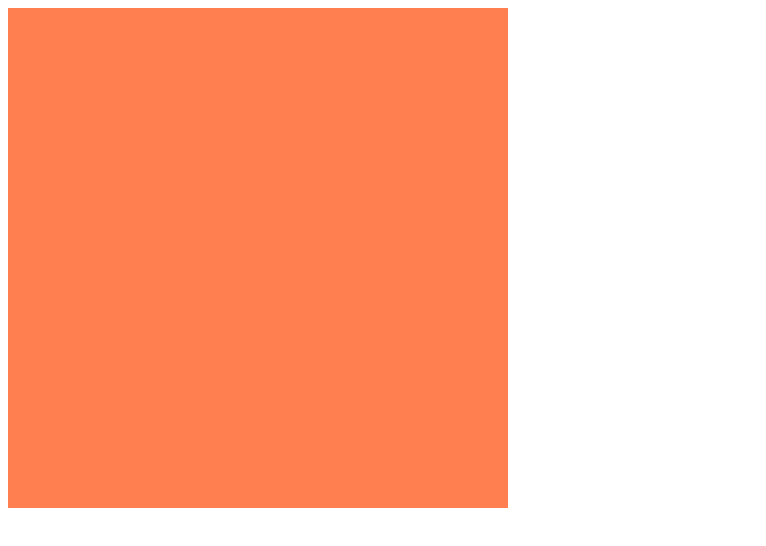
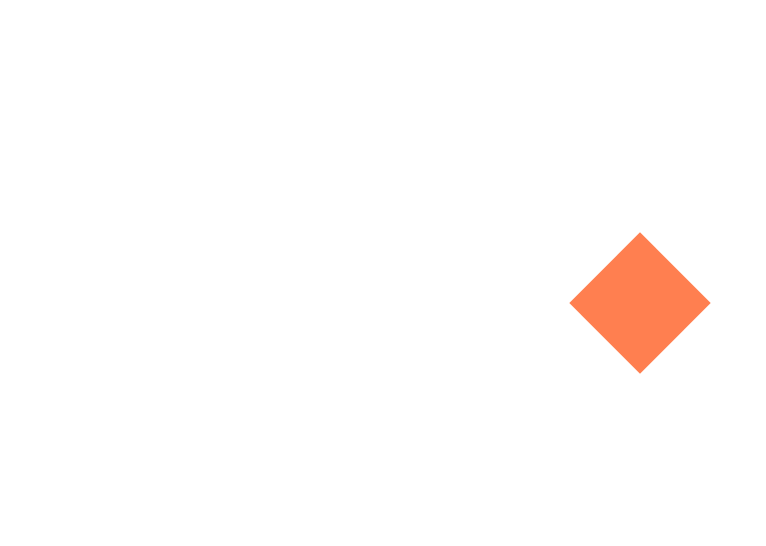
Before and after one commit to ameldedic/week-5-class-2, a plain HTML site: page prefixes/index.html in a window 1280 px wide. Shown: the whole page, without its empty margins (0-766 px from the left). Drawn offline with Linux system fonts and the light colour scheme.

Commit message:
comments added

```diff
--- a/floats/example-1/css/style.css
+++ b/floats/example-1/css/style.css
@@ -1,13 +1,15 @@
 /* -- FLOATING ELEMENTS -- */
+
 .container {
     background-color: coral;
     color: white;
 }
+
 img {
-    float: left;
+    float: left; /* -- https://developer.mozilla.org/en/docs/Web/CSS/float -- */
     margin: 0 1rem 0.5rem 0;
 }
 
 .second-paragraph {
-    clear: left;
+    clear: left; /* -- https://developer.mozilla.org/en/docs/Web/CSS/clear -- */
 }
--- a/floats/example-2/floating/css/style.css
+++ b/floats/example-2/floating/css/style.css
@@ -1,6 +1,12 @@
 /* -- FLOATING ELEMENTS -- */
-.container {
-    border: 1px solid red;
+.box {
+    background-color: coral;
+    color: white;
+}
+
+img {
+    float: left;
+    margin: 1rem;
 }
 
 .clearfix::after {
@@ -8,7 +14,3 @@
     display: block;
     clear: left;
 }
-
-img {
-    float: left;
-}
--- a/floats/example-3/css/style.css
+++ b/floats/example-3/css/style.css
@@ -6,6 +6,7 @@
 body{
     color: white;
 }
+
 .container-1 {
     background-color: coral;
 }
--- a/prefixes/css/style.css
+++ b/prefixes/css/style.css
@@ -1,12 +1,41 @@
+/* --
+CSS gets updated with new properties from time to time.
+Web browsers have a transitional faze in implementing these new
+CSS properties by using a prefix for new CSS property.
+
+Different prefixes are used for different web browsers.
+
+List of prefixes:
+Android: -webkit-
+Chrome: -webkit-
+Firefox: -moz-
+Internet Explorer: -ms-
+iOS: -webkit-
+Opera: -o-
+Safari: -webkit-
+-- */
+
 .box {
-    width: 500px;
-    height: 500px;
+    width: 100px;
+    height: 100px;
+    margin: 20% auto;
     background-color: coral;
-    -webkit-transition: 1s background-color ease;
-    -o-transition:  1s background-color ease;
-    transition: 1s background-color ease;
+
+    -webkit-transform: rotate(45deg);
+    -ms-transform: rotate(45deg);
+    -o-transform: rotate(45deg);
+    transform: rotate(45deg);
+
+    -webkit-transition: 1s all ease;
+    -o-transition:  1s all ease;
+    transition: 1s all ease;
 }
 
 .box:hover {
     background-color: #444444;
+
+    -webkit-transform: rotate(270deg) scale(2, 2);
+    -ms-transform: rotate(270deg) scale(2, 2);
+    -o-transform: rotate(270deg) scale(2, 2);
+    transform: rotate(270deg) scale(2, 2);
 }
```
Also changed, not shown: floats/example-1/index.html (+9 -0 lines), floats/example-2/floating/index.html (+4 -3 lines), floats/example-2/pseudo-element/css/style.css (+11 -3 lines), floats/example-2/pseudo-element/index.html (+1 -1 lines), prefixes/prefixes.txt.
